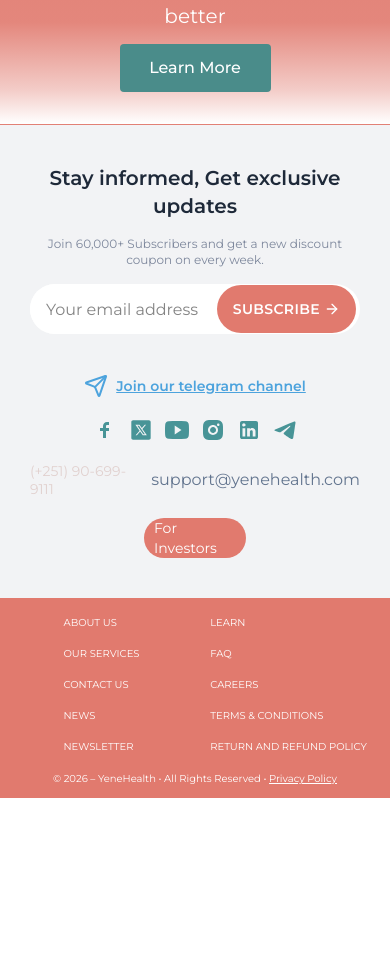
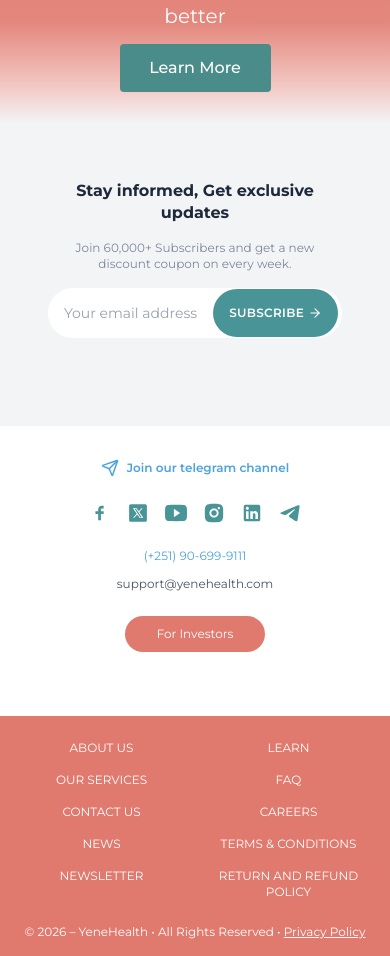
Before and after one commit to ET-SPARK/Yene-Health-Home-Page-Task, a React (Vite) app: page / in a window 390 px wide. Shown: the part 1835-2791 px from the top of the page. Before the commit the page ends 2633 px from the top, so only its background shows below. Built offline with nearby package versions, Linux system fonts and the light colour scheme.

Commit message:
footer fixed

```diff
--- a/src/components/AppDownloadBanner.tsx
+++ b/src/components/AppDownloadBanner.tsx
@@ -3,7 +3,7 @@ const SECONDARY = "#4A8C8A"
 
 export default function AppDownloadBanner() {
     return (
-        <div className="w-full bg-white sm:bg-[#f8f8f8ff] sm:px-4 pt-[100px] ">
+        <div className="w-full bg-white sm:bg-[#f8f8f8ff]  pt-[100px] ">
             {/* Desktop banner */}
             <div
                 className="bg-primary hidden relative w-full md:h-[320px] 3xl:h-[400px] rounded-xl overflow-hidden md:grid md:grid-cols-12 px-[2%] 3xl:px-[4%]"
@@ -52,21 +52,44 @@ export default function AppDownloadBanner() {
                 </div>
             </div>
 
+
+
+            {/* Desktop help bar */}
+            <div
+                className="hidden md:flex w-full h-[50px] items-center justify-center gap-10 mt-10"
+                style={{ backgroundColor: SECONDARY }}
+            >
+                <span className="text-white/80 text-[18px] font-light">
+                    Help make our app better
+                </span>
+
+                <a
+                    href="/about-us"
+                    className="px-5 h-8 rounded flex items-center justify-center"
+                    style={{ backgroundColor: PRIMARY }}
+                >
+                    <span className="text-white text-sm font-semibold whitespace-nowrap">
+                        Learn More
+                    </span>
+                </a>
+            </div>
+
+
             {/* Mobile banner + help section */}
             <div
-                className="md:hidden border-b border-[#E28075]"
+                className="md:hidden"
                 style={{
                     background: `
         linear-gradient(
             180deg,
-            #fff 0%,
-            #fff 20%,
+            #f3f4f6 0%,
+            #f3f4f6 20%,
             rgba(226,128,117,0.25) 25%,
             rgba(226,128,117,0.65) 45%,
             rgba(226,128,117,1) 70%,
             rgba(226,128,117,0.95) 85%,
             rgba(226,128,117,0.4) 95%,
-            #fff 100%
+            #f3f4f6 100%
         )
     `,
                 }}
@@ -144,6 +167,6 @@ export default function AppDownloadBanner() {
                     </a>
                 </div>
             </div>
-        </div>
+        </div >
     )
 }
--- a/src/components/Footer.tsx
+++ b/src/components/Footer.tsx
@@ -1,10 +1,9 @@
 "use client"
 
-import { useState, FormEvent } from "react"
-import { ArrowRight, Send, Phone, Mail } from "lucide-react"
+import { useState, useEffect, type FormEvent } from "react"
+import { ArrowRight, Send, ArrowUp } from "lucide-react"
 
 const PRIMARY = "#E17A6E"
-const SECONDARY = "#e1d1cfff"
 const TEAL_SOCIAL = "#489497"
 
 
@@ -104,6 +103,8 @@ const footerColumns = [
 export default function Footer() {
     const [email, setEmail] = useState("")
     const [submitted, setSubmitted] = useState(false)
+    const [isAtFooter, setIsAtFooter] = useState(false)
+    const [showScrollButton, setShowScrollButton] = useState(true)
 
     const handleSubmit = (e: FormEvent) => {
         e.preventDefault()
@@ -113,52 +114,102 @@ export default function Footer() {
         setEmail("")
     }
 
+    const handleScrollToTop = () => {
+        setShowScrollButton(false)
+        window.scrollTo({ top: 0, behavior: 'smooth' })
+
+        // Show button again after a delay (when user scrolls down again)
+        setTimeout(() => {
+            setShowScrollButton(true)
+        }, 1000)
+    }
+
+    // Handle scroll to detect when footer is visible
+    useEffect(() => {
+        const handleScroll = () => {
+            const footer = document.getElementById('footer-section')
+            if (!footer) return
+
+            const footerRect = footer.getBoundingClientRect()
+            const windowHeight = window.innerHeight
+
+            // Check if footer is visible in viewport (at least 100px into view)
+            setIsAtFooter(footerRect.top <= windowHeight - 100)
+
+            // Show button when scrolled down, hide when at top
+            if (window.scrollY > 300) {
+                setShowScrollButton(true)
+            } else {
+                setShowScrollButton(false)
+            }
+        }
+
+        window.addEventListener('scroll', handleScroll)
+        handleScroll() // Check initial state
+
+        return () => window.removeEventListener('scroll', handleScroll)
+    }, [])
+
     return (
-        <footer className="mt-auto w-full bg-[#f8f8f8ff]">
-            <div className="bg-[#f2f3f5] md:bg-transparent">
-                <div className="grid grid-cols-1 md:grid-cols-4 gap-10 md:gap-6 px-[30px] md:px-[75px] py-10 items-start">
-                    {/* Col 1: Newsletter */}
-                    <div className="flex flex-col gap-4 md:bg-white md:p-[18px] rounded-[14px] w-full">
-                        <div className="text-gray-800 text-xl md:text-xl font-semibold leading-snug text-center md:text-left">
+        <footer id="footer-section" className="mt-auto w-full bg-white relative">
+            {/* Scroll to Top Button - Sticky/Fixed */}
+            {showScrollButton && (
+                <button
+                    onClick={handleScrollToTop}
+                    className={`flex w-12 h-12 rounded-full items-center justify-center hover:scale-110 active:scale-95 transition-all duration-200 z-50 shadow-lg ${isAtFooter ? 'absolute bottom-16 right-4 md:right-8' : 'fixed bottom-8 right-4 md:right-8'
+                        }`}
+                    style={{ backgroundColor: PRIMARY }}
+                    aria-label="Scroll to top"
+                    title="Scroll to top"
+                >
+                    <ArrowUp size={22} className="text-white" />
+                </button>
+            )}
+            {/* Desktop Layout */}
+            <div className="hidden md:block">
+                <div className="grid grid-cols-3 gap-8 px-[75px] py-12 bg-[#f8f8f8]">
+                    {/* Newsletter Section */}
+                    <div className="flex flex-col gap-4 bg-white p-6 rounded-[14px]">
+                        <h3 className="text-gray-800 text-sm font-semibold leading-snug">
                             Stay informed, Get exclusive updates
-                        </div>
-                        <p className="text-center md:text-left text-[#7d879c] text-xs md:text-sm">
+                        </h3>
+                        <p className="text-[#7d879c] text-xs">
                             Join 60,000+ Subscribers and get a new discount coupon on every week.
                         </p>
 
                         <form onSubmit={handleSubmit} className="w-full">
-                            <div className="flex items-center rounded-full bg-white md:bg-[#F2F2F2] w-full">
+                            <div className="flex items-center rounded-full bg-[#F2F2F2] w-full">
                                 <input
                                     placeholder="Your email address"
                                     type="email"
                                     required
                                     value={email}
                                     onChange={(e) => setEmail(e.target.value)}
-                                    className="rounded-l-full border-none focus:outline-none h-[50px] bg-white md:bg-[#F2F2F2] flex-1 px-4 min-w-0"
+                                    className="rounded-l-full border-none focus:outline-none h-[50px] bg-[#F2F2F2] flex-1 px-4 min-w-0 text-sm placeholder:text-gray-400"
                                 />
                                 <button
                                     title="Subscribe to our newsletter"
                                     type="submit"
-                                    className="mr-1 text-white py-[3px] h-[48px] px-4 rounded-[30px] flex items-center gap-1 leading-[18px] tracking-wide text-sm font-semibold whitespace-nowrap shrink-0"
-                                    style={{ backgroundColor: PRIMARY }}
+                                    className="mr-1 text-white py-[3px] h-[48px] px-4 rounded-[30px] flex items-center gap-1 leading-[18px] tracking-wide text-xs font-semibold whitespace-nowrap shrink-0"
+                                    style={{ backgroundColor: TEAL_SOCIAL }}
                                 >
-                                    SUBSCRIBE <ArrowRight size={16} />
+                                    SUBSCRIBE <ArrowRight size={14} />
                                 </button>
                             </div>
                             {submitted && (
-                                <p className="text-xs mt-2 text-center md:text-left" style={{ color: PRIMARY }}>
+                                <p className="text-xs mt-2" style={{ color: PRIMARY }}>
                                     Thanks for subscribing!
                                 </p>
                             )}
                         </form>
                     </div>
 
-                    {/* Col 2: Telegram CTA + socials + investors */}
-                    <div className="flex flex-col items-center md:items-start gap-5">
+                    {/* Telegram + Social + Contact Section */}
+                    <div className="flex flex-col gap-4  items-center">
                         <div className="flex gap-2 items-center">
-                            <Send size={24} style={{ color: "#4DA3DD" }} />
+                            <Send size={18} style={{ color: "#4DA3DD" }} />
                             <a
-                                className="text-center md:text-left font-semibold leading-relaxed underline md:no-underline text-sm md:text-base"
+                                className="font-semibold leading-relaxed text-xs"
                                 style={{ color: "#4DA3DD" }}
                                 href="https://t.me/yenehealth"
                                 target="_blank"
@@ -168,7 +219,7 @@ export default function Footer() {
                             </a>
                         </div>
 
-                        <div className="flex gap-3 md:gap-4 justify-center md:justify-start w-full flex-wrap">
+                        <div className="flex gap-4 py-4 flex-wrap justify-center">
                             {socialLinks.map(({ label, href, Icon }) => (
                                 <a
                                     key={label}
@@ -179,73 +230,185 @@ export default function Footer() {
                                     href={href}
                                     className="hover:opacity-75 transition-opacity"
                                 >
-                                    <Icon size={24} color={TEAL_SOCIAL} />
+                                    <Icon size={22} color={PRIMARY} />
                                 </a>
                             ))}
                         </div>
+
 
                         <a
                             title="Go to for investors page"
                             aria-label="Go to for investors page"
                             href="/for-investor"
-                            className="hidden md:inline-flex h-7 px-[21px] py-px rounded-3xl flex-col justify-center items-center w-fit"
-                            style={{ backgroundColor: SECONDARY }}
-                        >
-                            <p className="text-white text-sm font-semibold leading-relaxed">For Investors</p>
-                        </a>
-
-                        <div className="md:hidden flex gap-4 items-center">
-                            <a
-                                href="tel:+251906999111"
-                                title="Call YeneHealth"
-                                className="text-sm font-normal leading-[18px]"
-                                style={{ color: SECONDARY }}
-                            >
-                                (+251) 90-699-9111
-                            </a>
-                            <a className="text-slate-500" href="mailto:info@yenehealth.com">
-                                support@yenehealth.com
-                            </a>
-                        </div>
-
-                        <a
-                            title="Go to for investors page"
-                            aria-label="Go to for investors page"
-                            href="/for-investor"
-                            className="md:hidden text-sm text-white py-5 rounded-3xl px-2.5 max-w-[102px] w-full h-7 flex items-center justify-center"
+                            className="inline-flex h-8 px-5 rounded-3xl justify-center items-center w-fit text-white text-xs font-semibold"
                             style={{ backgroundColor: PRIMARY }}
                         >
                             For Investors
                         </a>
                     </div>
 
-                    {/* Col 3 + 4: nav links */}
-                    {footerColumns.map((col, i) => (
-                        <nav
-                            key={i}
-                            className="hidden md:flex flex-col gap-3 text-[13px] text-gray-600 uppercase"
-                        >
-                            {col.map((link) => (
+                    {/* Navigation Links - Combined */}
+                    <div className="grid grid-cols-2 gap-x-8 gap-y-3 text-xs text-gray-700 uppercase">
+                        <nav className="flex flex-col gap-3">
+                            {footerColumns[0].map((link) => (
                                 <a
                                     key={link.label}
                                     aria-label={link.label}
-                                    className="hover:opacity-80 transition-opacity hover:text-[#2F6B68]"
+                                    className="hover:opacity-80 transition-opacity"
                                     href={link.href}
                                 >
                                     {link.label}
                                 </a>
                             ))}
                         </nav>
+                        <nav className="flex flex-col gap-3">
+                            {footerColumns[1].map((link) => (
+                                <a
+                                    key={link.label}
+                                    aria-label={link.label}
+                                    className="hover:opacity-80 transition-opacity"
+                                    href={link.href}
+                                >
+                                    {link.label}
+                                </a>
                             ))}
+                        </nav>
                     </div>
                 </div>
 
-            {/* Mobile nav links */}
-            <div className="md:hidden w-full" style={{ backgroundColor: PRIMARY }}>
-                <nav className="grid grid-cols-2 text-[10px] text-white justify-center py-[17px] px-2 uppercase">
-                    {footerColumns.map((col, i) => (
-                        <div key={i} className="grid gap-y-4 justify-center">
-                            {col.map((link) => (
+                {/* Desktop Bottom Bar */}
+                <div
+                    className="w-full h-[45px] flex items-center justify-between text-white text-xs px-[75px]"
+                    style={{ backgroundColor: PRIMARY }}
+                >
+                    {/* Left: Contact Info */}
+                    <div className="flex gap-4 items-center">
+                        <a href="tel:+251906999111" className="hover:opacity-80 transition-opacity">
+                            (+251) 90-699-9111
+                        </a>
+                        <a href="mailto:support@yenehealth.com" className="hover:opacity-80 transition-opacity">
+                            support@yenehealth.com
+                        </a>
+                    </div>
+
+                    {/* Right: Copyright */}
+                    <p className="font-normal">
+                        © 2026 – YeneHealth • All Rights Reserved •{" "}
+                        <a
+                            aria-label="Go to privacy policy page"
+                            title="Go to privacy policy page"
+                            className="hover:underline"
+                            href="/user-dashboard/settings?modal=privacy-policy"
+                        >
+                            Privacy Policy
+                        </a>
+                    </p>
+                </div>
+            </div>
+
+            {/* Mobile Layout */}
+            <div className="md:hidden">
+                <div className="bg-gray-100 px-6 py-8">
+                    {/* Newsletter Section */}
+                    <div className="flex flex-col gap-4 mb-8 bg-gray-100 p-6">
+                        <h3 className="text-gray-800 text-md font-bold leading-snug text-center">
+                            Stay informed, Get exclusive updates
+                        </h3>
+                        <p className="text-center text-[#7d879c] text-xs">
+                            Join 60,000+ Subscribers and get a new discount coupon on every week.
+                        </p>
+
+                        <form onSubmit={handleSubmit} className="w-full">
+                            <div className="flex items-center rounded-full bg-white w-full">
+                                <input
+                                    placeholder="Your email address"
+                                    type="email"
+                                    required
+                                    value={email}
+                                    onChange={(e) => setEmail(e.target.value)}
+                                    className="rounded-l-full border-none focus:outline-none h-[50px] bg-white flex-1 px-4 min-w-0 text-sm placeholder:text-gray-400"
+                                />
+                                <button
+                                    title="Subscribe to our newsletter"
+                                    type="submit"
+                                    className="mr-1 text-white py-[3px] h-[48px] px-4 rounded-[30px] flex items-center gap-1 leading-[18px] tracking-wide text-xs font-semibold whitespace-nowrap shrink-0"
+                                    style={{ backgroundColor: TEAL_SOCIAL }}
+                                >
+                                    SUBSCRIBE <ArrowRight size={14} />
+                                </button>
+                            </div>
+                            {submitted && (
+                                <p className="text-xs mt-2 text-center" style={{ color: PRIMARY }}>
+                                    Thanks for subscribing!
+                                </p>
+                            )}
+                        </form>
+                    </div>
+                </div>
+
+                {/* White background section */}
+                <div className="bg-white px-6 py-8">
+
+                    {/* Telegram Link */}
+                    <div className="flex gap-2  items-center justify-center mb-6">
+                        <Send size={18} style={{ color: "#4DA3DD" }} />
+                        <a
+                            className="font-semibold leading-relaxed text-xs"
+                            style={{ color: "#4DA3DD" }}
+                            href="https://t.me/yenehealth"
+                            target="_blank"
+                            rel="noopener noreferrer"
+                        >
+                            Join our telegram channel
+                        </a>
+                    </div>
+
+                    {/* Social Icons */}
+                    <div className="flex gap-4 justify-center mb-6">
+                        {socialLinks.map(({ label, href, Icon }) => (
+                            <a
+                                key={label}
+                                title={label}
+                                aria-label={`Visit YeneHealth on ${label}`}
+                                rel="noopener"
+                                target="_blank"
+                                href={href}
+                                className="hover:opacity-75 transition-opacity"
+                            >
+                                <Icon size={22} color={TEAL_SOCIAL} />
+                            </a>
+                        ))}
+                    </div>
+
+                    {/* Contact Info */}
+                    <div className="flex flex-col gap-3 items-center mb-6">
+                        <a href="tel:+251906999111" className="text-xs" style={{ color: "#4DA3DD" }}>
+                            (+251) 90-699-9111
+                        </a>
+                        <a className="text-xs text-gray-600" href="mailto:support@yenehealth.com">
+                            support@yenehealth.com
+                        </a>
+                    </div>
+
+                    {/* For Investors Button */}
+                    <div className="flex justify-center mb-8">
+                        <a
+                            title="Go to for investors page"
+                            aria-label="Go to for investors page"
+                            href="/for-investor"
+                            className="text-xs text-white py-2.5 rounded-3xl px-8 inline-flex items-center justify-center"
+                            style={{ backgroundColor: PRIMARY }}
+                        >
+                            For Investors
+                        </a>
+                    </div>
+                </div>
+
+                {/* Mobile Navigation Links */}
+                <div className="w-full" style={{ backgroundColor: PRIMARY }}>
+                    <nav className="grid grid-cols-2 gap-x-8 gap-y-4 text-white text-center py-6 px-6 uppercase text-xs">
+                        <div className="flex flex-col gap-4">
+                            {footerColumns[0].map((link) => (
                                 <a
                                     key={link.label}
                                     aria-label={link.label}
@@ -256,47 +419,32 @@ export default function Footer() {
                                 </a>
                             ))}
                         </div>
+                        <div className="flex flex-col gap-4">
+                            {footerColumns[1].map((link) => (
+                                <a
+                                    key={link.label}
+                                    aria-label={link.label}
+                                    className="hover:opacity-80 transition-opacity"
+                                    href={link.href}
+                                >
+                                    {link.label}
+                                </a>
                             ))}
+                        </div>
                     </nav>
 
-                <div className="text-center text-[10px] text-white pb-3">
+                    {/* Mobile Copyright */}
+                    <div className="text-center text-xs text-white pb-4 px-4">
                         © 2026 – YeneHealth • All Rights Reserved •{" "}
                         <a
                             title="Privacy Policy"
-                        className="text-[10px] font-normal underline"
+                            className="underline"
                             href="/user-dashboard/settings?modal=privacy-policy"
                         >
                             Privacy Policy
                         </a>
                     </div>
                 </div>
-
-            {/* Desktop bottom contact bar */}
-            <div
-                className="w-full h-[40px] hidden md:flex font-normal items-center justify-between text-white text-sm px-[10px] py-[11px] leading-[18px]"
-                style={{ backgroundColor: PRIMARY }}
-            >
-                <div className="flex gap-3 items-center">
-                    <a href="tel:+251906999111" className="flex items-center gap-1.5">
-                        <Phone size={14} />
-                        (+251) 90-699-9111
-                    </a>
-                    <a href="mailto:info@yenehealth.com" className="flex items-center gap-1.5">
-                        <Mail size={14} />
-                        support@yenehealth.com
-                    </a>
-                </div>
-                <h4 className="font-normal">
-                    © 2026 – YeneHealth • All Rights Reserved •{" "}
-                    <a
-                        aria-label="Go to privacy policy page"
-                        title="Go to privacy policy page"
-                        className="text-sm font-normal leading-normal hover:underline"
-                        href="/user-dashboard/settings?modal=privacy-policy"
-                    >
-                        Privacy Policy
-                    </a>
-                </h4>
             </div>
         </footer>
     )
```
Lines whose indentation alone changed are shown as unchanged.
